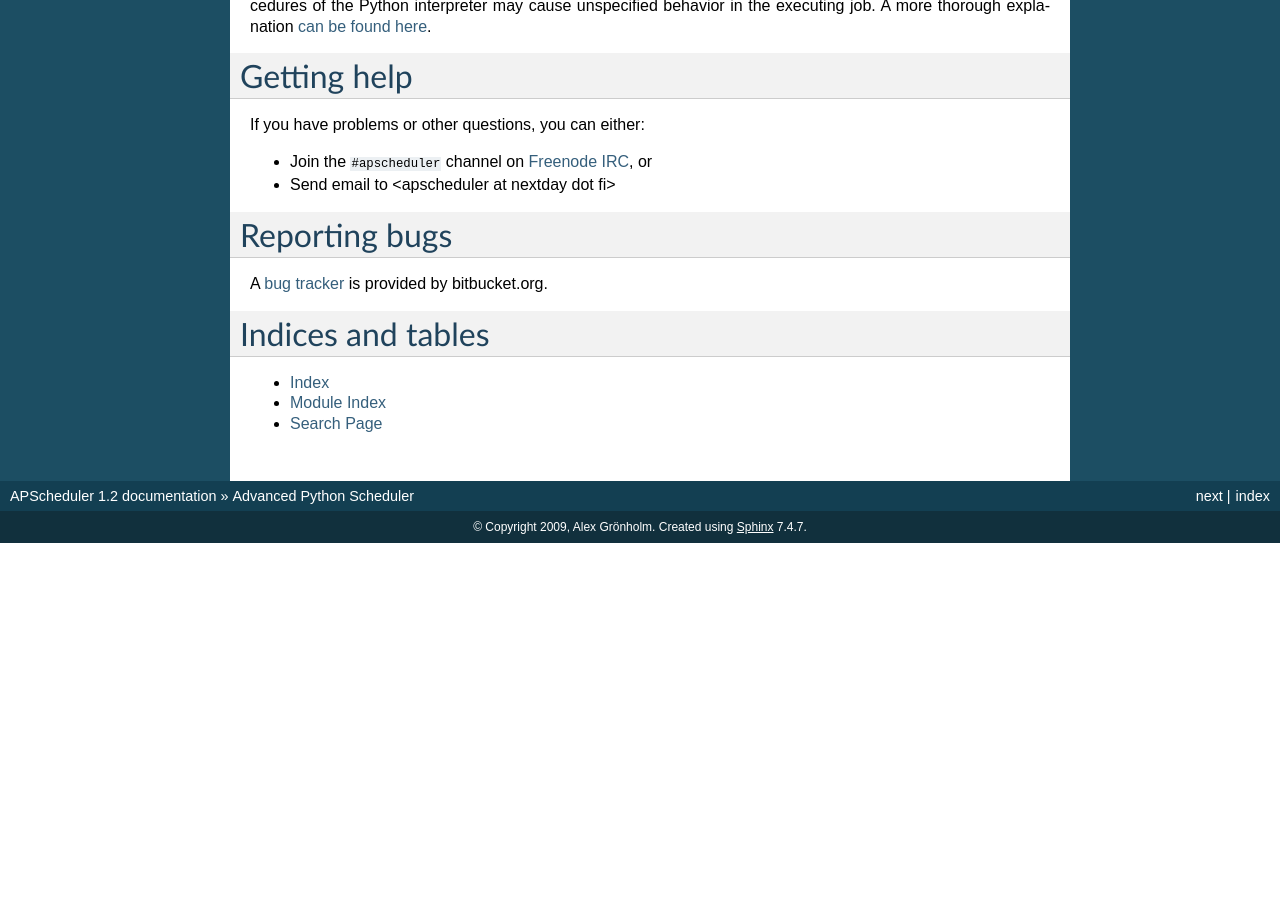
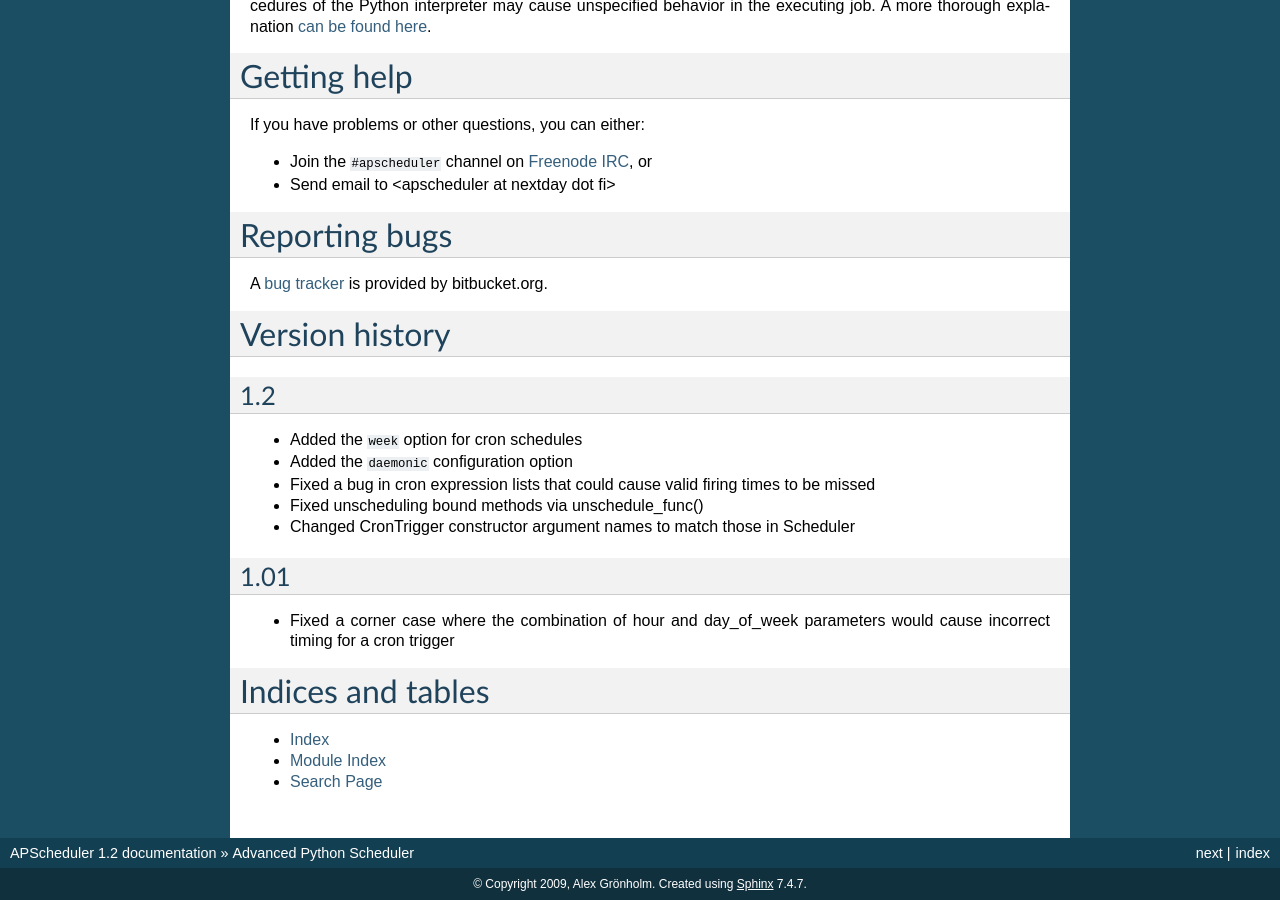
Before and after one commit to agronholm/apscheduler, a Sphinx documentation site: the page built from docs/index.rst, in a window 1280 px wide and 900 px high, scrolled down 2403 px. Built offline with Sphinx 7.4.7, drawn with Linux system fonts in a browser that asks for light colours; before the commit the page ends 2946 px from its top, so only the background shows below that; some of the changed lines change nothing that is shown; some of the changed text lies outside the part shown.

Commit message:
Added version history to the documentation

```diff
--- a/docs/index.rst
+++ b/docs/index.rst
@@ -182,6 +182,9 @@ A `bug tracker <http://bitbucket.org/agronholm/apscheduler/issues/>`_
 is provided by bitbucket.org.
 
 
+.. include:: ../CHANGES.txt
+
+
 Indices and tables
 ==================
 
```
